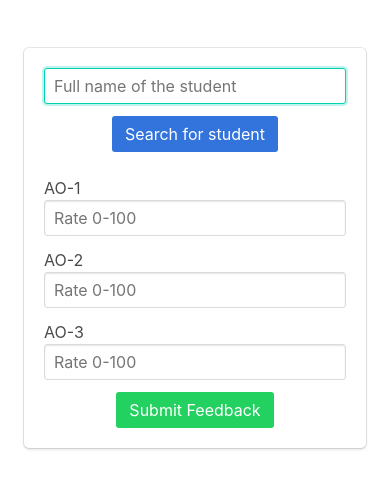
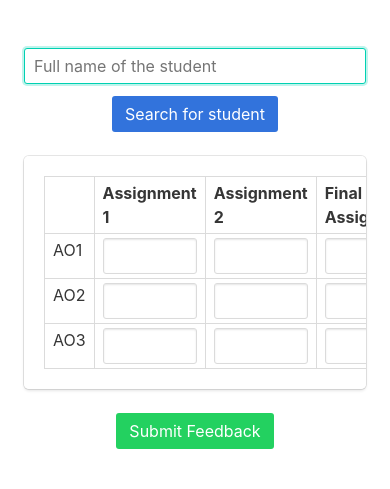
Before and after one commit to roshnet/feedback-visualizer, a Flask app: page / in a window 390 px wide. Shown: the top 489 px of the page. Run offline with Flask 2, Linux system fonts and the light colour scheme.

Commit message:
template: Prepare table for input
Prepare a responsive table in add-student-info.html for 3 assignments
and 3 AOs.

```diff
--- a/templates/add-student-info.html
+++ b/templates/add-student-info.html
@@ -9,7 +9,7 @@
 </head>
 <body>
     <section class="section">
-        <div class="container box">
+        <div class="">
             <form action="/submit" method="POST" class="columns">
                 <div class="column is-4">
                     <div class="field">
@@ -24,25 +24,53 @@
                     </div>
                 </div>
 
-                <div class="column is-6 is-offset-2">
-                    <div class="field">
-                        <p class="control">
-                            AO-1 <input class="input" type="number" name="rate-ao1" min="0" max="100" placeholder="Rate 0-100"/>
-                        </p>
-                    </div>
-
-                    <div class="field">
-                        <p class="control">
-                            AO-2 <input class="input" type="number" name="rate-ao2" min="0" max="100" placeholder="Rate 0-100"/>
-                        </p>
-                    </div>
-
-                    <div class="field">
-                        <p class="control">
-                            AO-3 <input class="input" type="number" name="rate-ao3" min="0" max="100" placeholder="Rate 0-100"/>
-                        </p>
-                    </div>
-
+                <div class="column is-8">
+                    <table class="table box is-bordered is-narrow" style="overflow: scroll;">
+                        <thead>
+                            <th></th>
+                            <th>Assignment 1</th>
+                            <th>Assignment 2</th>
+                            <th>Final Assignment</th>
+                        </thead>
+                        <tbody>
+                            <tr>
+                                <td>AO1</td>
+                                <td>
+                                    <input class="input" min="0" max="100" type="number" name="as-1-2">
+                                </td>
+                                <td>
+                                    <input class="input" min="0" max="100" type="number" name="as-1-2">
+                                </td>
+                                <td>
+                                    <input class="input" min="0" max="100" type="number" name="as-1-2">
+                                </td>
+                            </tr>
+                            <tr>
+                                <td>AO2</td>
+                                <td>
+                                    <input class="input" min="0" max="100" type="number" name="as-1-2">
+                                </td>
+                                <td>
+                                    <input class="input" min="0" max="100" type="number" name="as-1-2">
+                                </td>
+                                <td>
+                                    <input class="input" min="0" max="100" type="number" name="as-1-2">
+                                </td>
+                            </tr>
+                            <tr>
+                                <td>AO3</td>
+                                <td>
+                                    <input class="input" min="0" max="100" type="number" name="as-1-2">
+                                </td>
+                                <td>
+                                    <input class="input" min="0" max="100" type="number" name="as-1-2">
+                                </td>
+                                <td>
+                                    <input class="input" min="0" max="100" type="number" name="as-1-2">
+                                </td>
+                            </tr>
+                        </tbody>
+                    </table>
                     <div class="field">
                         <p class="control has-text-centered">
                             <button type="submit" class="button is-success">Submit Feedback</button>
```
